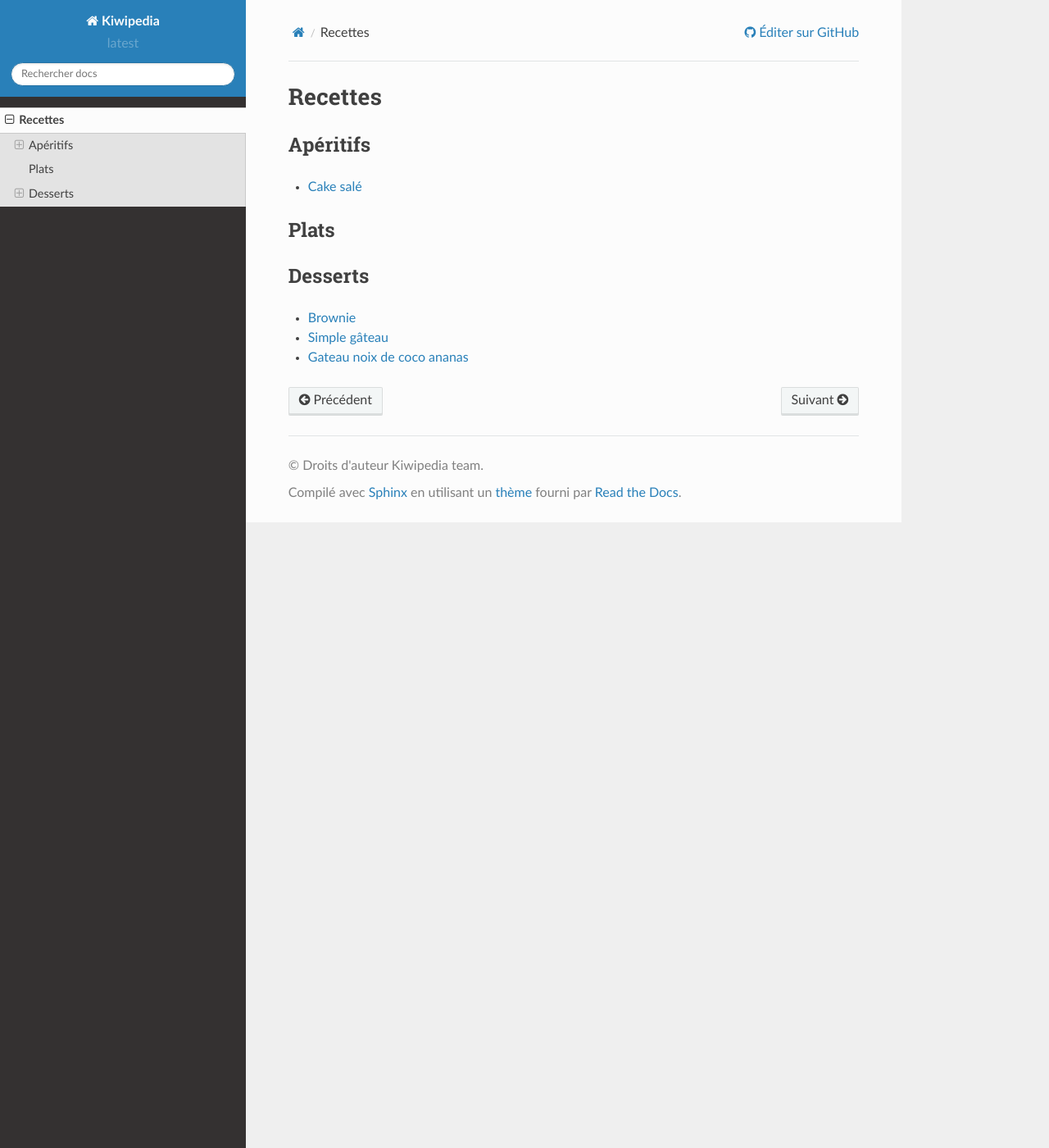
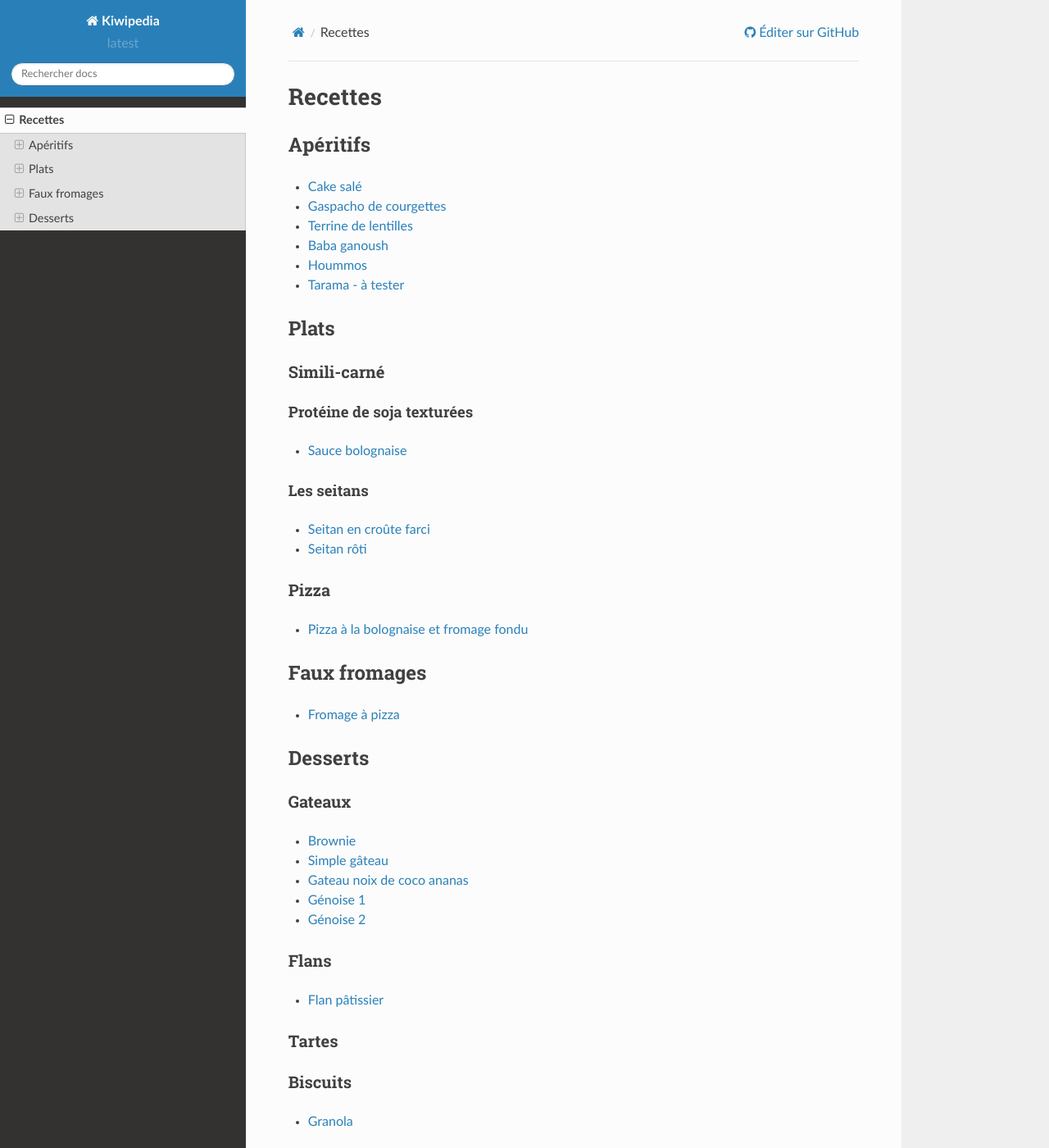
Before and after one commit to ylecornec/wiki, a Sphinx documentation site: the page built from source/recettes.md, in a window 1280 px wide and 1400 px high. Shown: the whole window at 82% size. Built offline with Sphinx 7.4.7 and the Read the Docs theme 2.0.0, drawn with Linux system fonts in a browser that asks for light colours; some of the changed text lies outside the part shown.

Commit message:
Ajout des favoris de Audrey

```diff
--- a/source/recettes.md
+++ b/source/recettes.md
@@ -3,11 +3,61 @@
 ## Apéritifs
 
 * [Cake salé](https://www.lapetiteokara.fr/recette-vegan-46-cake-sale-meilleure-recette/)
+* [Gaspacho de courgettes](https://www.academiedugout.fr/recettes/gaspacho-de-courgettes_6425_4)
+* [Terrine de lentilles](http://www.lafeestephanie.com/2018/06/terrine-de-campagne-aux-lentilles.html?m=1&fbclid=IwAR06mO1k583Dl5t4flDJKKTfuy0iLb3l6BgTr0NnE_SOHdaRzo914-AyPmQ)
+* [Baba ganoush](https://www.mesinspirationsculinaires.com/article-baba-ghanouj-ou-baba-ghanoush.html)
+* [Hoummos](https://www.lacuisinedebernard.com/2010/12/le-hoummos-mtabba.html)
+* [Tarama - à tester](https://123veggie.fr/recette/tarama-vegetal/?fbclid=IwAR3s4kIa4BkcdcVqervxBrzFlz9N2l4PxsRlBFP-h_yZJ1lZ0wmfzMfWEa4)
 
 ## Plats
 
+### Simili-carné
+
+#### Protéine de soja texturées
+
+* [Sauce bolognaise](https://laurahealthyvegan.com/2017/05/14/pizza-facon-bolognaise-fromage-fondu-vegan-sans-gluten/)
+
+#### Les seitans
+
+* [Seitan en croûte farci](https://vegan-pratique.fr/recettes/seitan-croute-farci/)
+* [Seitan rôti](http://www.lafeestephanie.com/2019/11/seitan-roti.html?fbclid=IwAR1DarkaIbsYbysAnuzES43iVZNl616ECtFt_DDkJY0FFiv6F4gO6rbP8hY)
+
+### Pizza
+
+* [Pizza à la bolognaise et fromage fondu](https://laurahealthyvegan.com/2017/05/14/pizza-facon-bolognaise-fromage-fondu-vegan-sans-gluten/)
+
+
+## Faux fromages
+
+* [Fromage à pizza](https://laurahealthyvegan.com/2017/05/14/pizza-facon-bolognaise-fromage-fondu-vegan-sans-gluten/)
+
+
 ## Desserts
+
+### Gateaux
 
 * [Brownie](https://perleensucre.com/brownie-vegan-sans-oeufs-sans-lait-sans-gluten/)
 * [Simple gâteau](./desserts/simple_gateau.md)
 * [Gateau noix de coco ananas](./desserts/gateau_noix_de_coco_annanas.md)
+* [Génoise 1](https://perleensucre.com/biscuit-facon-genoise-pour-gateau-roule-sans-oeufs-vegan/)
+* [Génoise 2](https://www.kitchenaid.fr/cookprocessor/recipes/genoise-vegan)
+
+### Flans
+
+* [Flan pâtissier](https://cuisine.journaldesfemmes.fr/recette/1018870-flan-patissier-vegan-sans-oeufs-sans-lait)
+
+### Tartes
+
+### Biscuits
+
+* [Granola](https://perleensucre.com/biscuits-granola-maison/)
+
+### Confiture, crème, conservation longue durée
+
+* [Crème de marrons](https://www.marmiton.org/recettes/recette_creme-de-marrons-facile_32606.aspx)
+
+### Autres
+
+* [Madeleines](https://perleensucre.com/madeleines-sans-oeufs-sans-lait-vegan/?fbclid=IwAR0QQ5eCzsxh1-vLUn0gxRteZl-eI-cvnvnz-j2FChalsYJ4JDxskMxK1fk)
+* [Pâte à choux - à tester](http://www.hunaca-creation.com/pate-a-choux-vegan/)
+* [Gauffres - à retester](https://vegan-pratique.fr/recettes/gaufres/)
```
